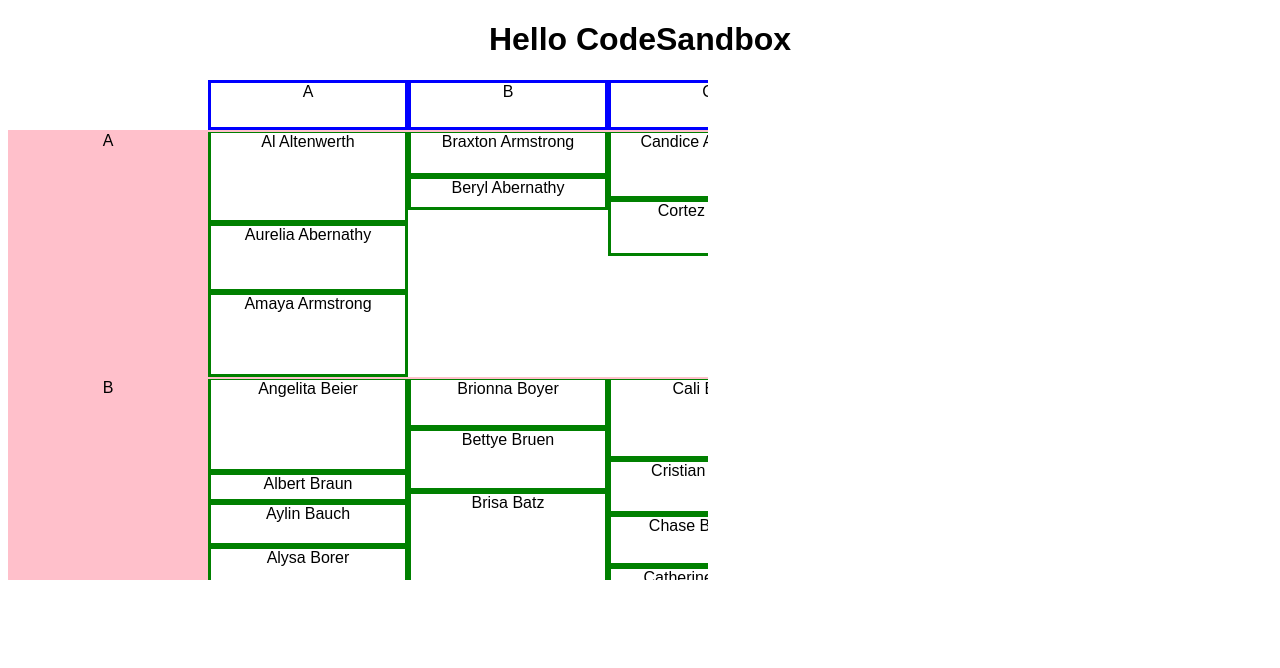
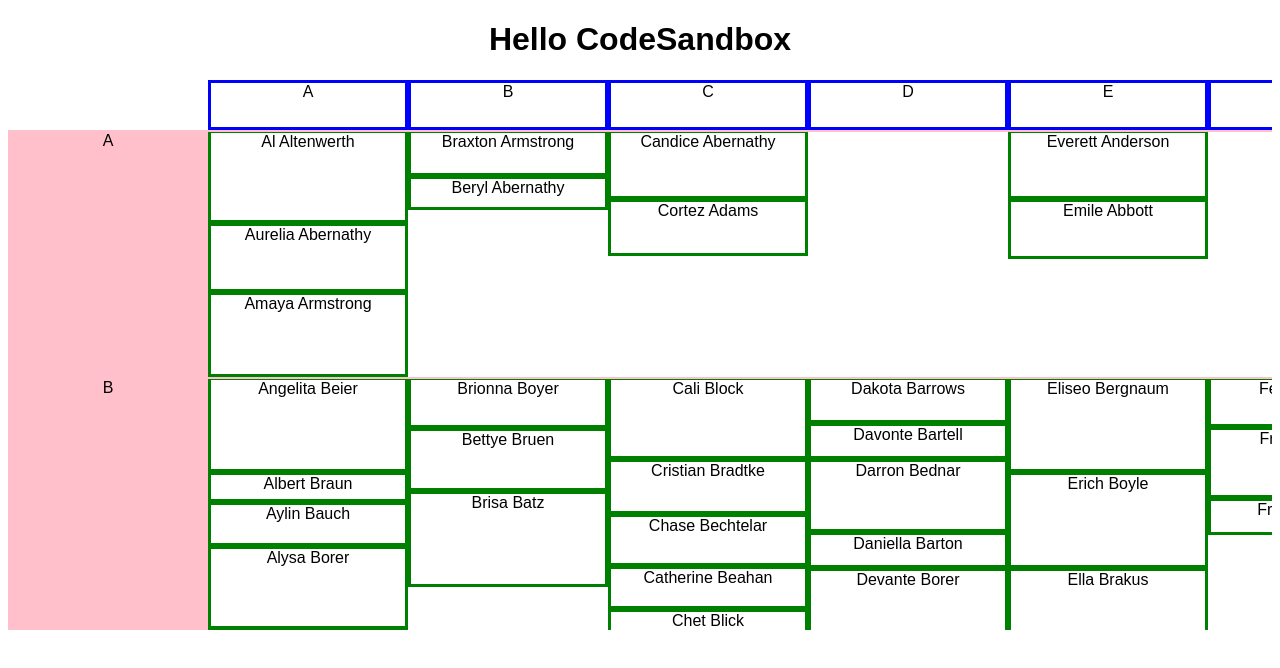
Before and after one commit to alissaVrk/swimlanes-known-size-cards, a React (Create React App) app: page / in a window 1280 px wide. Shown: the top 668 px of the page. Built offline with nearby package versions, Linux system fonts and the light colour scheme; the HTML template or start-up script is replaced by a standard one.

Commit message:
headers with sync scroll

```diff
--- a/src/swimlanes/Swimlanes.tsx
+++ b/src/swimlanes/Swimlanes.tsx
@@ -1,7 +1,7 @@
 import { LanesDataType, LETTERS } from "../data";
 import { Lane } from "./Lane";
 import { useVirtualizer } from "@tanstack/react-virtual";
-import { useRef } from "react";
+import { useEffect, useRef } from "react";
 import { COLUMN_WIDTH, getLaneHeight, HEADER_HEIGHT, LANE_HEADER_WIDTH } from "./sizeHelpers";
 
 export function Swimlanes(props: {
@@ -9,7 +9,28 @@ export function Swimlanes(props: {
   cardsHeights: { [key: number]: number };
 }) {
   const lanesParent = useRef<HTMLDivElement>(null);
-  const columnsParent = useRef<HTMLDivElement>(null);
+  // const columnsParent = useRef<HTMLDivElement>(null);
+  const headersParent = useRef<HTMLDivElement>(null);
+
+  useEffect(() => {
+    const lanes = lanesParent.current;
+    if (!lanes) {
+      return;
+    }
+
+
+    const handleScroll = () => {
+      if (headersParent.current) {
+        headersParent.current.scrollTo(lanes.scrollLeft, 0);
+      }
+    };
+
+    lanes.addEventListener('scroll', handleScroll);
+
+    return () => {
+      lanes.removeEventListener('scroll', handleScroll);
+    }
+  }, [])
 
   const getLaneByIndex = (index: number) => {
     return props.data[index];
@@ -27,16 +48,16 @@ export function Swimlanes(props: {
 
 
   const columnsVirtualizer = useVirtualizer({
-    getScrollElement: () => columnsParent.current,
+    getScrollElement: () => lanesParent.current,
     count: LETTERS.length,
     estimateSize: (index) => COLUMN_WIDTH,
     horizontal: true,
   });
 
   return (
-    <div ref={columnsParent} style={{ height: '500px', width: '700px', overflowX: "scroll" }}>
-      <div className="virtual-container-horizontal" style={{ width: `${columnsVirtualizer.getTotalSize() + LANE_HEADER_WIDTH}px` }}>
-        <div style={{ height: 50 }}>
+    <>
+      <div ref={headersParent} style={{ height: HEADER_HEIGHT, overflow: 'scroll' }}>
+        <div style={{ height: '100%', width: `${columnsVirtualizer.getTotalSize() + LANE_HEADER_WIDTH}px`, position: 'relative' }}>
           {columnsVirtualizer.getVirtualItems().map((virtual) => {
             return (
               <div
@@ -46,7 +67,7 @@ export function Swimlanes(props: {
                   width: `${virtual.size}px`,
                   transform: `translateX(${virtual.start + LANE_HEADER_WIDTH}px)`,
                   border: "solid blue",
-                  height: HEADER_HEIGHT,
+                  height: '100%',
                 }}
               >
                 {LETTERS[virtual.index]}
@@ -54,10 +75,12 @@ export function Swimlanes(props: {
             );
           })}
         </div>
-        <div ref={lanesParent} style={{ height: '450px', width: '100%', overflowY: 'scroll' }}>
+      </div>
+
+      <div ref={lanesParent} style={{ height: '500px', overflow: "scroll" }}>
+
         <div
-            className="virtual-container-vertical"
-            style={{ height: lanesVirtualizer.getTotalSize() }}
+          style={{ height: lanesVirtualizer.getTotalSize(), width: `${columnsVirtualizer.getTotalSize() + LANE_HEADER_WIDTH}px`, position: 'relative' }}
         >
           {lanesVirtualizer.getVirtualItems().map((virtual) => {
             const lane = getLaneByIndex(virtual.index);
@@ -80,8 +103,7 @@ export function Swimlanes(props: {
           })}
         </div>
       </div>
+    </>
 
-      </div>
-    </div>
   );
 }
```
Lines whose indentation alone changed are shown as unchanged.
